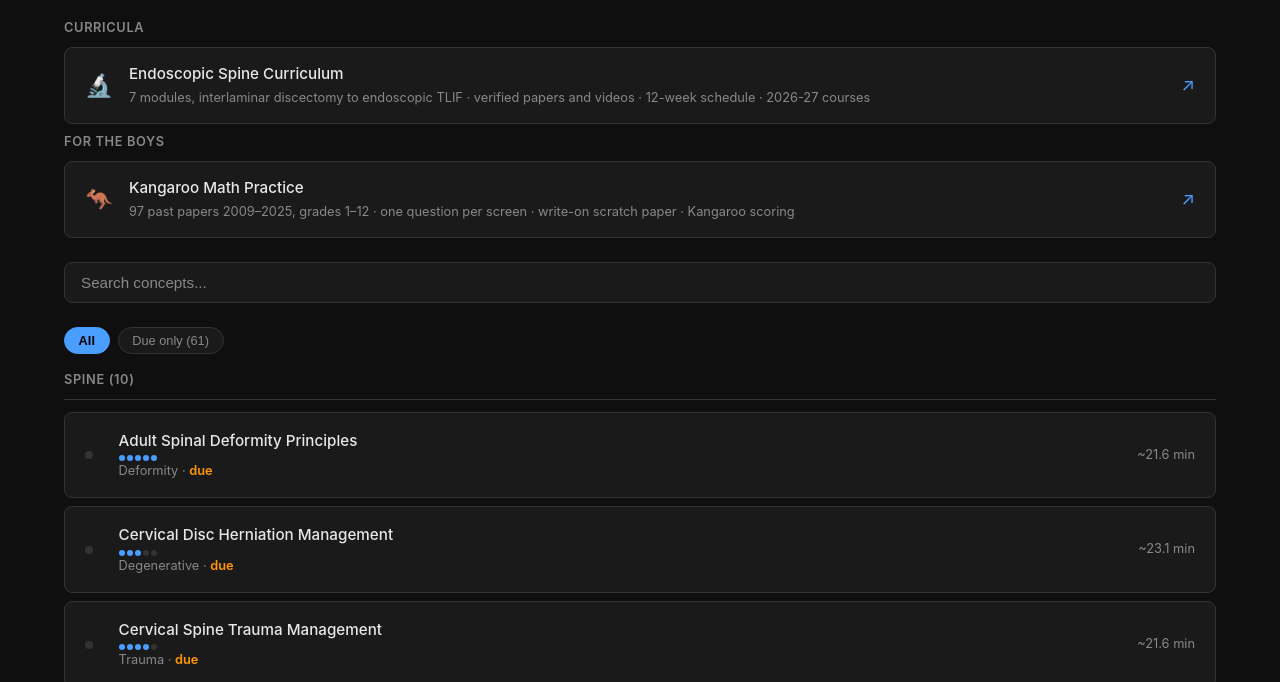
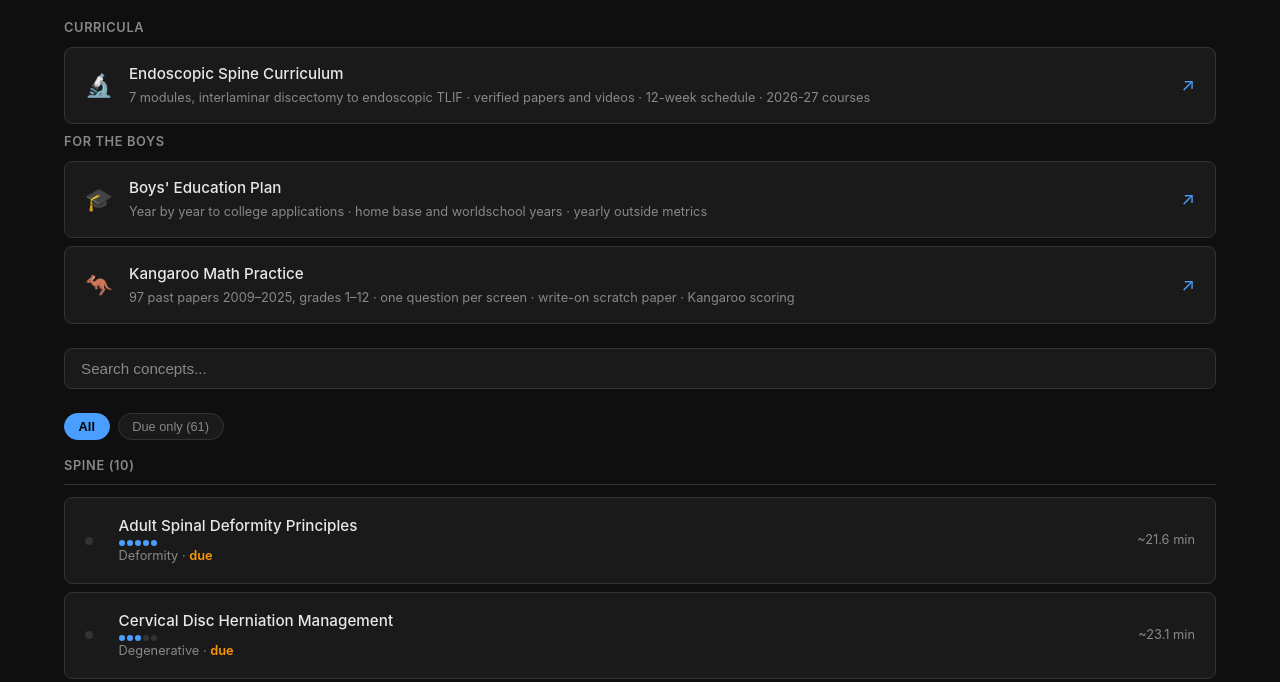
Before and after one commit to ddiazag1/mastery-audio, a plain HTML site: page index.html in a window 1280 px wide. Shown: the part 117-799 px from the top of the page. Drawn offline with Linux system fonts and the light colour scheme.

Commit message:
Add Boys' Education Plan card

```diff
--- a/index.html
+++ b/index.html
@@ -552,7 +552,14 @@ a.fig-credit:hover { color: var(--accent-hover); text-decoration: underline; }
     <div class="res-arrow">&#x2197;</div>
   </a>
   <div class="res-label">For the boys</div>
-  <a class="res-card" id="res-kangaroo-math" href="https://claude.ai/artifact/9Yzr6wyPvqwA3H1HdAzoCo" target="_blank" rel="noopener">
+  <a class="res-card" id="res-boys-plan" href="https://claude.ai/artifact/U98Hp6pqLMoeebYJZkiB8J" target="_blank" rel="noopener">
+    <div class="res-icon">&#x1F393;</div>
+    <div class="res-info">
+      <div class="res-title">Boys' Education Plan</div>
+      <div class="res-meta">Year by year to college applications &middot; home base and worldschool years &middot; yearly outside metrics</div>
+    </div>
+    <div class="res-arrow">&#x2197;</div>
+  </a>  <a class="res-card" id="res-kangaroo-math" href="https://claude.ai/artifact/9Yzr6wyPvqwA3H1HdAzoCo" target="_blank" rel="noopener">
     <div class="res-icon">&#x1F998;</div>
     <div class="res-info">
       <div class="res-title">Kangaroo Math Practice</div>
```
